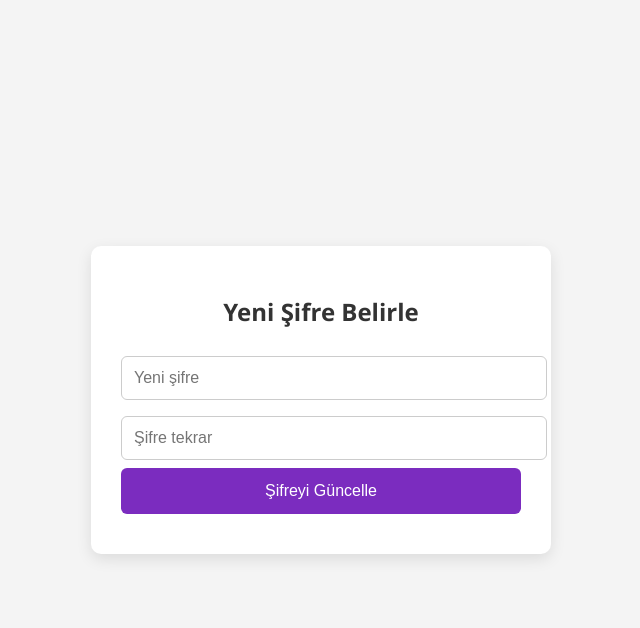
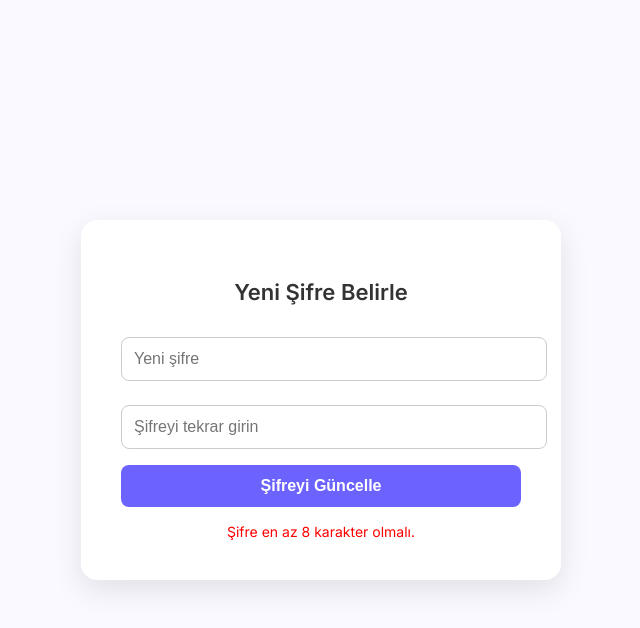
Before and after one commit to zarlixq/memric-web-pages, a plain HTML site: page index.html in a window 1280 px wide. Both pictures are taken after a click on the button "Şifreyi Güncelle". Shown: the whole page, without its empty margins (319-959 px from the left). Drawn offline with nearby package versions, Linux system fonts and the light colour scheme.

Commit message:
Şifre sıfırlama sayfası tamamlandı

```diff
--- a/index.html
+++ b/index.html
@@ -1,116 +1,128 @@
 <!DOCTYPE html>
 <html lang="tr">
 <head>
-  <meta charset="UTF-8">
-  <title>Yeni Şifre Oluştur</title>
-  <meta name="viewport" content="width=device-width, initial-scale=1.0">
-  <script src="https://cdn.jsdelivr.net/npm/@supabase/supabase-js@2"></script>
+  <meta charset="UTF-8" />
+  <meta name="viewport" content="width=device-width, initial-scale=1.0"/>
+  <title>Şifre Sıfırla - Memric</title>
+  <link href="https://fonts.googleapis.com/css2?family=Inter:wght@400;600&display=swap" rel="stylesheet">
+  <script defer src="https://unpkg.com/@supabase/supabase-js@2"></script>
   <style>
     body {
-      font-family: 'Segoe UI', sans-serif;
-      background: #f4f4f4;
+      font-family: 'Inter', sans-serif;
+      background-color: #f9f9ff;
+      margin: 0;
+      padding: 0;
       display: flex;
+      justify-content: center;
       align-items: center;
-      justify-content: center;
       height: 100vh;
-      margin: 0;
     }
+
     .container {
-      background: white;
-      padding: 30px;
-      border-radius: 10px;
-      box-shadow: 0 5px 15px rgba(0,0,0,0.1);
+      background-color: white;
+      padding: 40px;
+      border-radius: 16px;
+      box-shadow: 0 10px 30px rgba(0, 0, 0, 0.1);
+      max-width: 400px;
       width: 100%;
-      max-width: 400px;
+    }
+
+    h2 {
+      margin-bottom: 24px;
+      font-size: 22px;
       text-align: center;
-      animation: fadeIn 0.6s ease-in-out;
-    }
-    h2 {
-      margin-bottom: 20px;
       color: #333;
     }
+
     input {
       width: 100%;
       padding: 12px;
-      margin: 8px 0;
+      margin: 8px 0 16px;
       border: 1px solid #ccc;
-      border-radius: 6px;
+      border-radius: 8px;
       font-size: 16px;
     }
+
     button {
       width: 100%;
-      padding: 14px;
-      background-color: #7b2cbf;
+      background-color: #6c63ff;
       color: white;
+      padding: 12px;
       border: none;
-      border-radius: 6px;
+      border-radius: 8px;
+      font-weight: bold;
       font-size: 16px;
       cursor: pointer;
-      transition: background-color 0.2s ease-in-out;
     }
-    button:hover {
-      background-color: #5a189a;
+
+    button:disabled {
+      background-color: #ccc;
     }
+
     .message {
-      margin-top: 10px;
+      margin-top: 16px;
+      text-align: center;
       font-size: 14px;
     }
-    .error {
-      color: #d00000;
+
+    .message.success {
+      color: green;
     }
-    .success {
-      color: #007f5f;
-    }
-    @keyframes fadeIn {
-      from { opacity: 0; transform: scale(0.95); }
-      to { opacity: 1; transform: scale(1); }
+
+    .message.error {
+      color: red;
     }
   </style>
 </head>
 <body>
   <div class="container">
     <h2>Yeni Şifre Belirle</h2>
-    <input type="password" id="password" placeholder="Yeni şifre">
-    <input type="password" id="confirm" placeholder="Şifre tekrar">
+    <input type="password" id="new-password" placeholder="Yeni şifre" />
+    <input type="password" id="confirm-password" placeholder="Şifreyi tekrar girin" />
     <button onclick="updatePassword()">Şifreyi Güncelle</button>
-    <div id="message" class="message"></div>
+    <div class="message" id="message"></div>
   </div>
 
   <script>
     const supabase = supabase.createClient(
-      'https://mqkszsrzorpjahobuwad.supabase.co',
-      'eyJhbGciOiJIUzI1NiIsInR5cCI6IkpXVCJ9.eyJpc3MiOiJzdXBhYmFzZSIsInJlZiI6Im1xa3N6c3J6b3JwamFob2J1d2FkIiwicm9sZSI6ImFub24iLCJpYXQiOjE3NDA4MzI5NTQsImV4cCI6MjA1NjQwODk1NH0.4Q4m5TlHp7hJgr7ua_RRBAiZFdA0Ag4oaN-FM_Qe55E'
+      "https://mqkszsrzorpjahobuwad.supabase.co",
+      "eyJhbGciOiJIUzI1NiIsInR5cCI6IkpXVCJ9..."
     );
 
     async function updatePassword() {
-      const password = document.getElementById('password').value;
-      const confirm = document.getElementById('confirm').value;
-      const msg = document.getElementById('message');
+      const newPassword = document.getElementById("new-password").value.trim();
+      const confirmPassword = document.getElementById("confirm-password").value.trim();
+      const message = document.getElementById("message");
+      message.textContent = "";
+      message.className = "message";
 
-      msg.textContent = '';
-      msg.className = 'message';
-
-      if (password.length < 8) {
-        msg.textContent = 'Şifre en az 8 karakter olmalı.';
-        msg.classList.add('error');
-        return;
-      }
-      if (password !== confirm) {
-        msg.textContent = 'Şifreler uyuşmuyor.';
-        msg.classList.add('error');
+      if (newPassword.length < 8) {
+        message.textContent = "Şifre en az 8 karakter olmalı.";
+        message.classList.add("error");
         return;
       }
 
-      const { error } = await supabase.auth.updateUser({
-        password: password
-      });
+      if (newPassword !== confirmPassword) {
+        message.textContent = "Şifreler uyuşmuyor.";
+        message.classList.add("error");
+        return;
+      }
 
-      if (error) {
-        msg.textContent = 'Hata: ' + error.message;
-        msg.classList.add('error');
-      } else {
-        msg.textContent = 'Şifren başarıyla güncellendi!';
-        msg.classList.add('success');
+      try {
+        const { error } = await supabase.auth.updateUser({
+          password: newPassword,
+        });
+
+        if (error) {
+          message.textContent = "Hata: " + error.message;
+          message.classList.add("error");
+        } else {
+          message.textContent = "Şifre başarıyla güncellendi.";
+          message.classList.add("success");
+        }
+      } catch (e) {
+        message.textContent = "Bir hata oluştu: " + e.message;
+        message.classList.add("error");
       }
     }
   </script>
```
